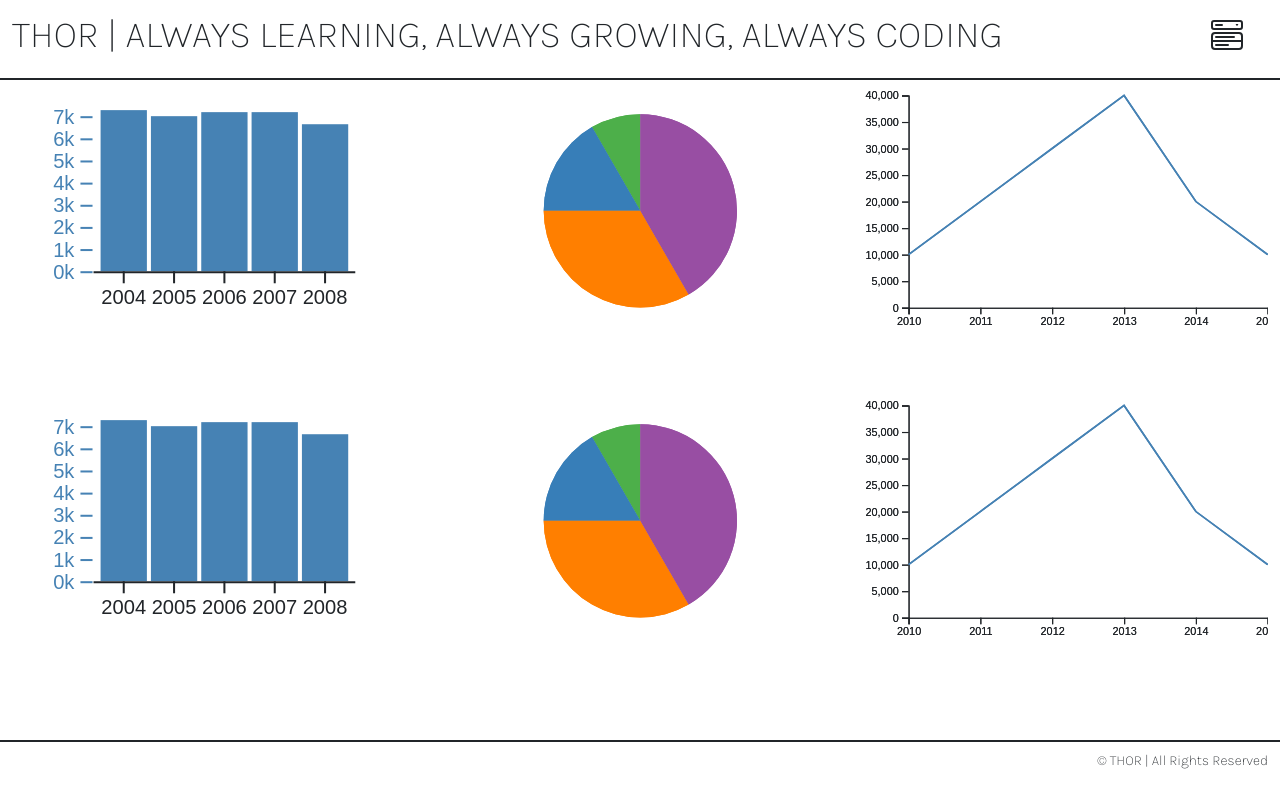
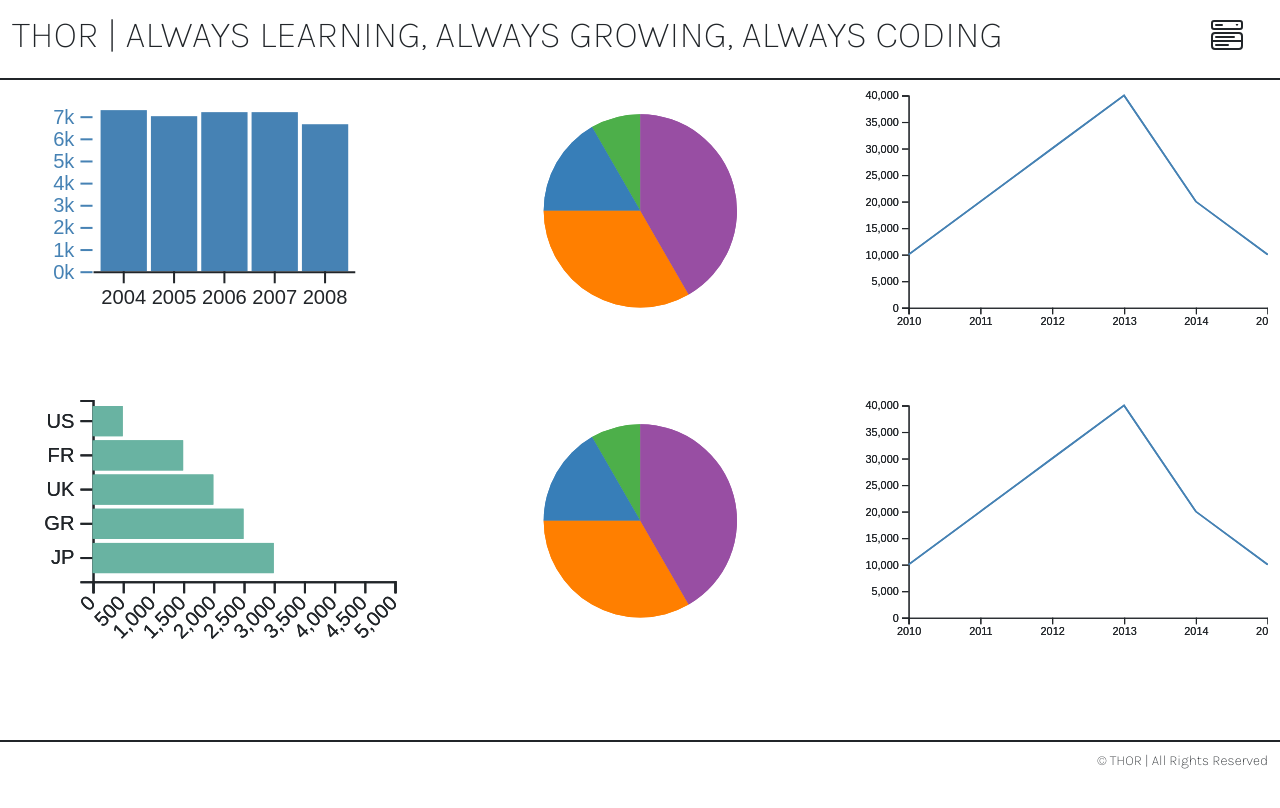
Before and after one commit to dthor1981/dthor1981.github.io, a React (Create React App) app: page / in a window 1280 px wide. Shown: the top 808 px of the page. Built offline with nearby package versions, Linux system fonts and the light colour scheme.

Commit message:
added chart vert bar

```diff
--- a/src/assets/data/data.json
+++ b/src/assets/data/data.json
@@ -32,5 +32,28 @@
       "date": "2015-01-01",
       "value": "10000"
     }
-  ]
+  ],
+  "horizontalBarData": [
+    {
+        "Country": "US",
+        "Value": "500"
+    },
+    {
+        "Country": "FR",
+        "Value": "1500"
+    },
+    {
+        "Country": "UK",
+        "Value": "2000"
+    },
+    {
+        "Country": "GR",
+        "Value": "2500"
+    },
+    {
+        "Country": "JP",
+        "Value": "3000"
+    }
+
+]
 }
--- a/src/components/home.tsx
+++ b/src/components/home.tsx
@@ -2,6 +2,7 @@ import React from "react";
 import BarChart from '../d3/BarChart';
 import PieChart from "../d3/PieChart";
 import LineChart from "../d3/LineChart";
+import HorizontalBarChart from "../d3/HorizontalBarChart";
 import data from '../assets/data/data.json'
 
 class Home extends React.Component {
@@ -22,7 +23,7 @@ class Home extends React.Component {
                 </div>
                 <div className="row home-row">
                     <div className="col-4 d-flex svg-container">
-                        <BarChart data={data.barData} />
+                        <HorizontalBarChart data={data.horizontalBarData} />
                     </div>
                     <div className="col-4 d-flex svg-container">
                         <PieChart data={data.pieData} />
--- /dev/null
+++ b/src/d3/HorizontalBarChart.js
@@ -0,0 +1,98 @@
+import { useD3 } from "../hooks/useD3";
+import React from "react";
+import * as d3 from "d3";
+
+let width = 200;
+let height = 120;
+
+function HorizontalBarChart({ data }) {
+  const ref = useD3(
+    (svg) => {
+      // set the dimensions and margins of the graph
+      const margin = { top: 10, right: 10, bottom: 20, left: 40 };
+
+      width = 200 - margin.left - margin.right;
+      height = 120 - margin.top - margin.bottom;
+
+      svg
+        .attr("preserveAspectRatio", "xMinYMin meet")
+        .attr("viewBox", "0 0 200 120")
+        .classed("svg-content", true);
+
+      // Add X axis
+      const x = d3.scaleLinear().domain([0, 5000]).rangeRound([0, width]);
+      svg
+        .append("g")
+        .attr("transform", `translate(${margin.left},${height})`)
+        .call(d3.axisBottom(x))
+        .selectAll("text")
+        .attr("transform", "translate(-10,0)rotate(-45)")
+        .style("text-anchor", "end");
+
+      // Y axis
+      const y = d3
+        .scaleBand()
+        .rangeRound([0, height])
+        .domain(data.map((d) => d.Country))
+        .padding(0.1);
+      svg
+        .append("g")
+        .call(d3.axisLeft(y))
+        .attr("transform", `translate(${margin.left},0)`);
+      // // Add X axis
+      // const x = d3.scaleLinear().domain([0, 6000]).rangeRound([40, width]);
+      // svg
+      //   .append("g")
+      //   .attr("transform", `translate(0, ${height})`)
+      //   .call(d3.axisBottom(x))
+      //   .selectAll("text")
+      //   .attr("transform", "translate(-10,0)rotate(-45)")
+      //   .style("text-anchor", "end");
+
+      // // Y axis
+      // const y = d3
+      //   .scaleBand()
+      //   .rangeRound([0, height])
+      //   .domain(data.map((d) => d.Country))
+      //   .padding(0.1)
+      //   .rangeRound([height - margin.bottom, margin.top]);
+      // svg.append("g").attr("transform", "translate(40,0)").call(d3.axisLeft(y));
+
+      //Bars
+      svg
+        .selectAll("myRect")
+        .data(data)
+        .join("rect")
+        .attr("x", x(0))
+        .attr("height", y.bandwidth())
+        .attr("y", (d) => y(d.Country))
+        .attr("width", (d) => x(d.Value))
+        .attr("fill", "#69b3a2")
+        .attr("transform", `translate(${margin.left},0)`);
+
+      //Bars
+      // svg
+      //   .selectAll("myRect")
+      //   .data(data)
+      //   .join("rect")
+      //   .attr("x", x(width))
+      //   .attr("y", (d) => y(d.Country))
+      //   .attr("width", (d) => x(d.Value))
+      //   .attr("height", y.bandwidth())
+      //   .attr("fill", "#69b3a2");
+    },
+    [data.length]
+  );
+
+  return (
+    <>
+      <svg
+        ref={ref}
+        viewBox={`0 0 ${height} ${width}`}
+        preserveAspectRatio="xMinYMin meet"
+      ></svg>
+    </>
+  );
+}
+
+export default HorizontalBarChart;
```
